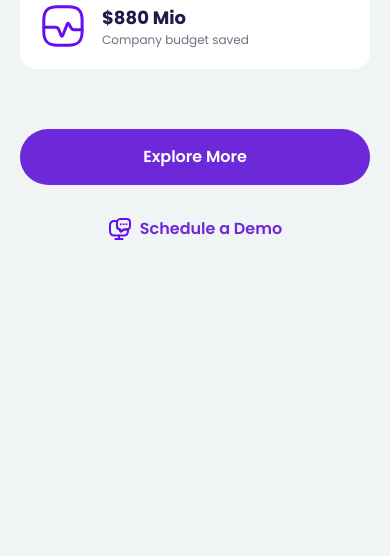
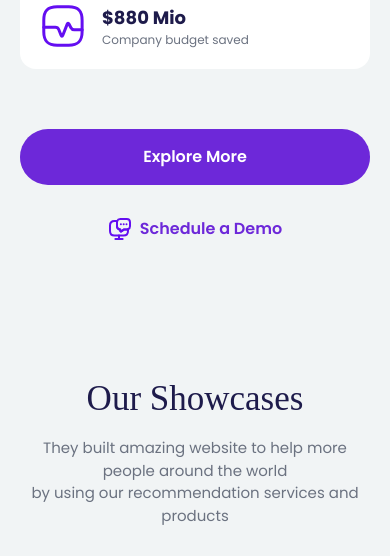
Before and after one commit to RizkyJulianto/TailwindJourney, a plain HTML site: page Weserve/index.html in a window 390 px wide. Shown: the part 3394-3950 px from the top of the page. Before the commit the page ends 3719 px from the top, so only its background shows below. Drawn offline with nearby package versions, Linux system fonts and the light colour scheme; a web font is replaced by a local one.

Commit message:
make responsive in showcases section

```diff
--- a/Weserve/index.html
+++ b/Weserve/index.html
@@ -686,17 +686,17 @@
       </div>
     </section>
 
-    <!-- <section class="showcases mx-auto py-12">
+    <section class="showcases mx-auto py-12 px-5">
       <div class="flex flex-col text-center gap-y-8">
-        <div class="text-showcase">
+        <div class="text-showcase flex flex-col gap-y-3">
           <div class="title-showcase">
-            <h3 class="text-indigo-950 text-[46px] font-['Clash_Display']">Our Showcases</h3>
+            <h3 class="text-indigo-950 text-[35px] md:text-[46px] font-['Clash_Display']">Our Showcases</h3>
           </div>
           <div class="description-showcases">
-            <p class="text-base text-gray-500">They built amazing website to help more people around the world <br />by using our recommendation services and products</p>
+            <p class="text-[15px] md:text-base text-gray-500">They built amazing website to help more people around the world <br />by using our recommendation services and products</p>
           </div>
         </div>
-        <div class="flex flex-wrap gap-x-7 justify-center">
+        <div class="flex flex-wrap lg:flex-nowrap gap-x-7 gap-y-6 justify-center">
           <div class="card-showcases relative cursor-pointer group">
             <div class="absolute flex justify-center w-full bottom-8">
               <a href="" class="hover:bg-[#080C2E] font-semibold opacity-0 bg-violet-700 rounded-full text-white px-7 py-4 group-hover:opacity-100 transition-all ease-out duration-500">View Details</a>
@@ -723,7 +723,7 @@
           </div>
         </div>
       </div>
-    </section> -->
+    </section>
 
     <!-- <section class="faq-wrapper mx-auto max-w-6xl py-12">
       <div class="title-faq text-center mb-8">
```
